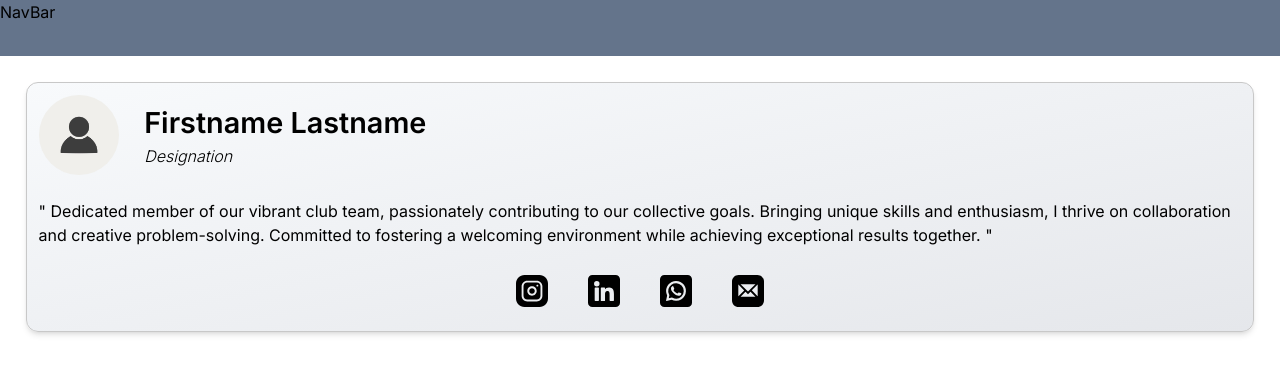
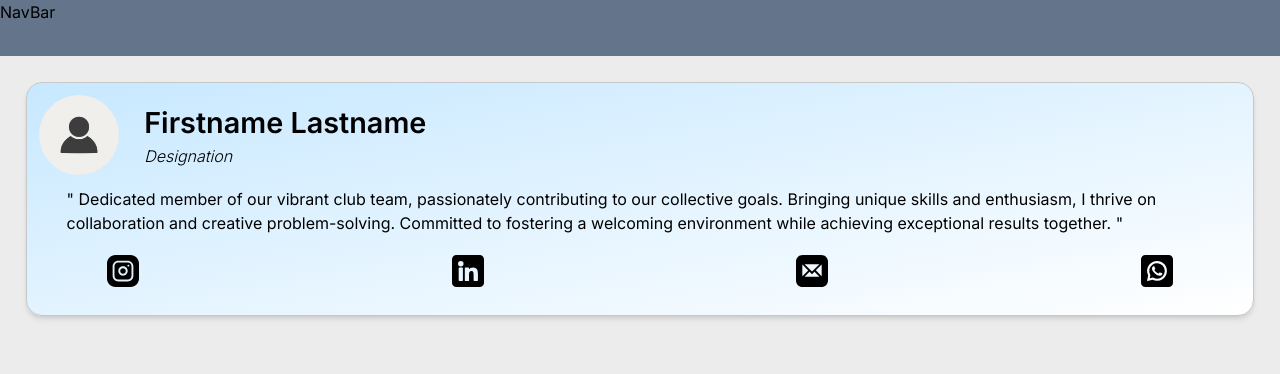
Before and after one commit to adi-uchiha/aids-pvg-contact, a Next.js app: page / in a window 1280 px wide. Shown: the top 374 px of the page. Built offline with nearby package versions, Linux system fonts and the light colour scheme.

Commit message:
card edit

```diff
--- a/app/globals.css
+++ b/app/globals.css
@@ -1,3 +1,7 @@
 @tailwind base;
 @tailwind components;
 @tailwind utilities;
+
+:root {
+  background-color: rgb(236, 236, 236);
+}
--- a/components/PersonCard.tsx
+++ b/components/PersonCard.tsx
@@ -18,7 +18,7 @@ interface SingleUserProps {
 
 const PersonCard = ({ user }: SingleUserProps) => {
   return (
-    <div className="rounded-xl w-[96vw] m-[2vw] border-[#C8C8C8] border-[1.5px] shadow-md bg-gradient-to-tl from-gray-200 to-slate-50">
+    <div className="rounded-2xl w-[96vw] m-[2vw] border-[#C8C8C8] border-[1.5px] shadow-md bg-gradient-to-tl from-[#fff] to-[#c7e8ff]">
       <div className="p-3 flex flex-row items-center">
         <Image className="rounded-full w-20 h-20" src="/profile-pic.webp" alt="picture" width={180} height={180} />
         <div className="flex flex-col pl-[2vw]">
@@ -26,14 +26,14 @@ const PersonCard = ({ user }: SingleUserProps) => {
           <span className="italic font-light">Designation</span>
         </div>
       </div>
-      <p className="p-3 font-normal">
+      <p className="pl-10 pr-10 font-normal">
         &quot; Dedicated member of our vibrant club team, passionately contributing to our collective goals. Bringing unique skills and enthusiasm, I thrive on collaboration and creative problem-solving. Committed to fostering a welcoming environment while achieving exceptional results together. &quot;
       </p>
-      <div className="flex flex-row space-x-10 w-full align-middle justify-center p-4 mb-2">
+      <div className="flex flex-row space-x-10 w-full align-middle justify-between pl-20 pr-20 p-5 mb-2">
         <Instagram />
         <Linkedin />
+        <Email />
         <Whatsapp />
-        <Email />
       </div>
     </div>
   )
```
